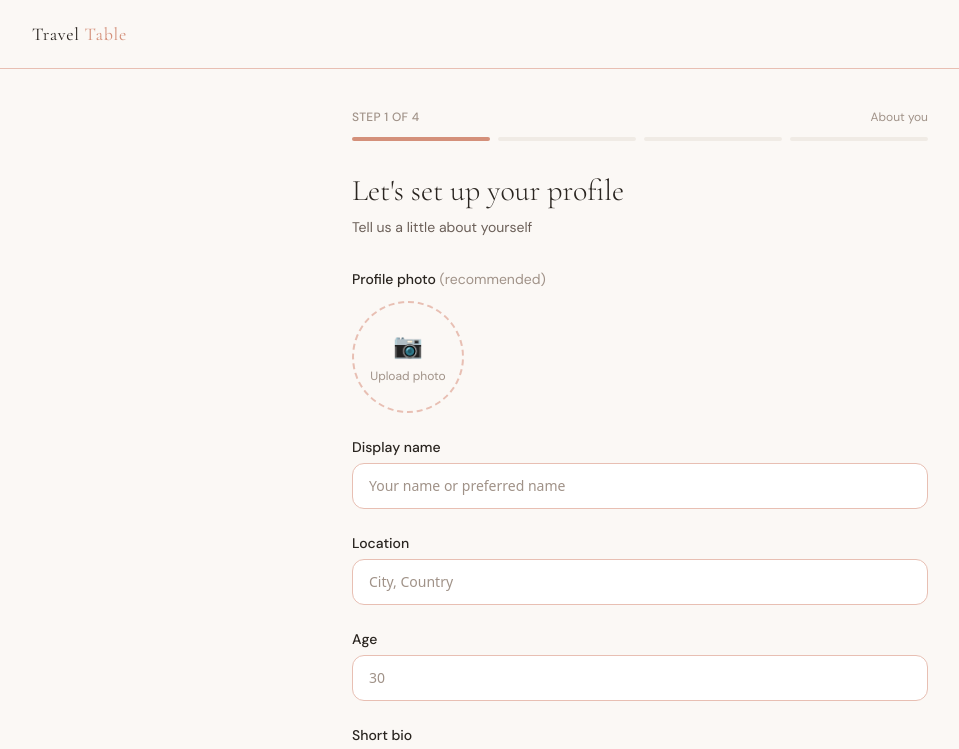
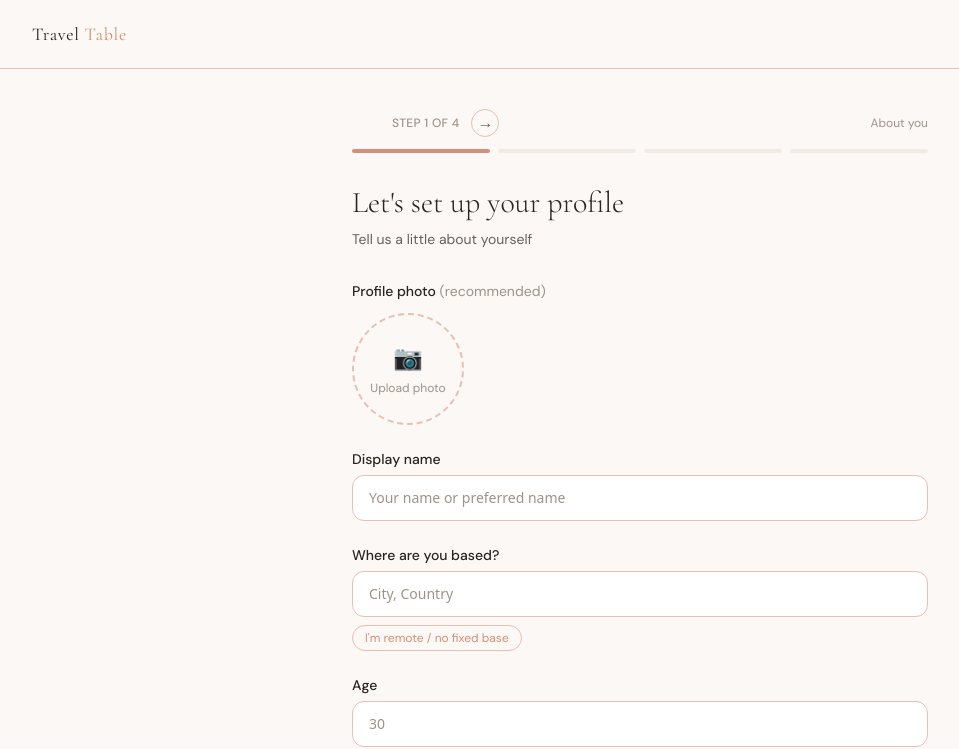
Before and after one commit to colinbovet-star/travel-table, a Next.js app: page /onboarding/step-1 in a window 1280 px wide. Shown: the top 749 px of the page, without its empty margins (0-959 px from the left). Built offline with nearby package versions, Linux system fonts and the light colour scheme; no server answers.

Commit message:
Add step nav arrows, rename location field, and add Remote option
Co-Authored-By: Claude Sonnet 4.6 <noreply@anthropic.com>

```diff
--- a/src/app/onboarding/step-1/page.tsx
+++ b/src/app/onboarding/step-1/page.tsx
@@ -14,7 +14,7 @@ import Button from '@/components/ui/Button'
 
 const schema = z.object({
   display_name: z.string().min(1, 'Display name is required').max(50),
-  location: z.string().min(1, 'Location is required').max(100),
+  location: z.string().min(1, 'Please enter where you are based').max(100),
   age: z.number({ error: 'Please enter your age' }).min(30, { error: 'The Travel Table is for women 30 and over' }).max(99),
   bio: z.string().max(200, 'Bio must be 200 characters or less').optional(),
   languages: z.array(z.string()).optional(),
@@ -38,6 +38,7 @@ export default function Step1Page() {
     control,
     watch,
     setValue,
+    getValues,
     formState: { errors },
   } = useForm<FormData>({
     resolver: zodResolver(schema),
@@ -45,6 +46,7 @@ export default function Step1Page() {
   })
 
   const bio = watch('bio', '')
+  const location = watch('location', '')
 
   // Load saved progress
   useEffect(() => {
@@ -71,6 +73,27 @@ export default function Step1Page() {
     load()
   }, [setValue])
 
+  async function savePartial(destination: string) {
+    const values = getValues()
+    const supabase = createClient()
+    const { data: { user } } = await supabase.auth.getUser()
+    if (!user) { router.push(destination); return }
+
+    await supabase
+      .from('profiles')
+      .update({
+        display_name: values.display_name || null,
+        location: values.location || null,
+        age: values.age || null,
+        bio: values.bio || null,
+        languages: values.languages || [],
+        avatar_url: values.avatar_url || null,
+      })
+      .eq('id', user.id)
+
+    router.push(destination)
+  }
+
   async function onSubmit(data: FormData) {
     setSaving(true)
     const supabase = createClient()
@@ -94,14 +117,18 @@ export default function Step1Page() {
 
   return (
     <div className="flex flex-col gap-8">
-      <StepIndicator currentStep={1} totalSteps={4} />
+      <StepIndicator
+        currentStep={1}
+        totalSteps={4}
+        onNext={() => savePartial('/onboarding/step-2')}
+      />
 
       <div>
         <h1
           className="text-3xl font-light text-[var(--text)] mb-2"
           style={{ fontFamily: 'var(--font-cormorant), "Cormorant Garamond", serif' }}
         >
-          Let's set up your profile
+          Let&apos;s set up your profile
         </h1>
         <p className="text-sm text-[var(--text-mid)]">Tell us a little about yourself</p>
       </div>
@@ -132,12 +159,23 @@ export default function Step1Page() {
           {...register('display_name')}
         />
 
-        <Input
-          label="Location"
-          placeholder="City, Country"
-          error={errors.location?.message}
-          {...register('location')}
-        />
+        <div className="flex flex-col gap-2">
+          <Input
+            label="Where are you based?"
+            placeholder="City, Country"
+            error={errors.location?.message}
+            {...register('location')}
+          />
+          {location !== 'Remote' && (
+            <button
+              type="button"
+              onClick={() => setValue('location', 'Remote', { shouldValidate: true })}
+              className="self-start text-xs text-[var(--pink)] border border-[var(--pink-mid)] rounded-full px-3 py-1 hover:bg-[var(--pink-light)] transition-colors"
+            >
+              I&apos;m remote / no fixed base
+            </button>
+          )}
+        </div>
 
         <Input
           label="Age"
--- a/src/app/onboarding/step-2/page.tsx
+++ b/src/app/onboarding/step-2/page.tsx
@@ -46,6 +46,7 @@ export default function Step2Page() {
     handleSubmit,
     control,
     setValue,
+    getValues,
     formState: { errors },
   } = useForm<FormData>({
     resolver: zodResolver(schema),
@@ -85,6 +86,28 @@ export default function Step2Page() {
     load()
   }, [setValue])
 
+  async function savePartial(destination: string) {
+    const values = getValues()
+    const supabase = createClient()
+    const { data: { user } } = await supabase.auth.getUser()
+    if (!user) { router.push(destination); return }
+
+    await supabase
+      .from('profiles')
+      .update({
+        travel_style_score: values.travel_style_score || null,
+        solo_comfort: values.solo_comfort || null,
+        budget_range: values.budget_range || null,
+        trip_type_tags: values.trip_type_tags || [],
+        looking_for: values.looking_for || [],
+        travel_frequency: values.travel_frequency || null,
+        group_size_pref: values.group_size_pref || null,
+      })
+      .eq('id', user.id)
+
+    router.push(destination)
+  }
+
   async function onSubmit(data: FormData) {
     setSaving(true)
     const supabase = createClient()
@@ -109,7 +132,12 @@ export default function Step2Page() {
 
   return (
     <div className="flex flex-col gap-8">
-      <StepIndicator currentStep={2} totalSteps={4} />
+      <StepIndicator
+        currentStep={2}
+        totalSteps={4}
+        onPrev={() => savePartial('/onboarding/step-1')}
+        onNext={() => savePartial('/onboarding/step-3')}
+      />
 
       <div>
         <h1
--- a/src/app/onboarding/step-3/page.tsx
+++ b/src/app/onboarding/step-3/page.tsx
@@ -46,6 +46,7 @@ export default function Step3Page() {
     control,
     watch,
     setValue,
+    getValues,
     formState: { errors },
   } = useForm<FormData>({
     resolver: zodResolver(schema),
@@ -86,6 +87,27 @@ export default function Step3Page() {
     load()
   }, [setValue])
 
+  async function savePartial(destination: string) {
+    const values = getValues()
+    const supabase = createClient()
+    const { data: { user } } = await supabase.auth.getUser()
+    if (!user) { router.push(destination); return }
+
+    await supabase
+      .from('profiles')
+      .update({
+        dream_regions: values.dream_regions || [],
+        travel_months: values.travel_months || [],
+        upcoming_trip_destination: values.has_upcoming_trip ? values.upcoming_trip_destination || null : null,
+        upcoming_trip_start: values.has_upcoming_trip ? values.upcoming_trip_start || null : null,
+        upcoming_trip_end: values.has_upcoming_trip ? values.upcoming_trip_end || null : null,
+        open_to_buddy: values.open_to_buddy,
+      })
+      .eq('id', user.id)
+
+    router.push(destination)
+  }
+
   async function onSubmit(data: FormData) {
     setSaving(true)
     const supabase = createClient()
@@ -109,7 +131,12 @@ export default function Step3Page() {
 
   return (
     <div className="flex flex-col gap-8">
-      <StepIndicator currentStep={3} totalSteps={4} />
+      <StepIndicator
+        currentStep={3}
+        totalSteps={4}
+        onPrev={() => savePartial('/onboarding/step-2')}
+        onNext={() => savePartial('/onboarding/step-4')}
+      />
 
       <div>
         <h1
--- a/src/app/onboarding/step-4/page.tsx
+++ b/src/app/onboarding/step-4/page.tsx
@@ -101,7 +101,11 @@ export default function Step4Page() {
 
   return (
     <div className="flex flex-col gap-8">
-      <StepIndicator currentStep={4} totalSteps={4} />
+      <StepIndicator
+        currentStep={4}
+        totalSteps={4}
+        onPrev={() => router.push('/onboarding/step-3')}
+      />
 
       <div>
         <h1
--- a/src/components/onboarding/StepIndicator.tsx
+++ b/src/components/onboarding/StepIndicator.tsx
@@ -3,17 +3,39 @@
 interface StepIndicatorProps {
   currentStep: number
   totalSteps: number
+  onPrev?: () => void
+  onNext?: () => void
 }
 
 const stepLabels = ['About you', 'Travel style', 'Travel plans', 'Final step']
 
-export default function StepIndicator({ currentStep, totalSteps }: StepIndicatorProps) {
+export default function StepIndicator({ currentStep, totalSteps, onPrev, onNext }: StepIndicatorProps) {
   return (
     <div className="flex flex-col gap-3">
       <div className="flex items-center justify-between">
-        <span className="text-xs text-[var(--text-light)] font-medium tracking-wide uppercase">
-          Step {currentStep} of {totalSteps}
-        </span>
+        <div className="flex items-center gap-3">
+          <button
+            type="button"
+            onClick={onPrev}
+            disabled={!onPrev}
+            aria-label="Previous step"
+            className="w-7 h-7 flex items-center justify-center rounded-full border border-[var(--pink-mid)] text-[var(--text-mid)] hover:border-[var(--pink)] hover:text-[var(--pink)] transition-colors disabled:opacity-0 disabled:pointer-events-none"
+          >
+            ←
+          </button>
+          <span className="text-xs text-[var(--text-light)] font-medium tracking-wide uppercase">
+            Step {currentStep} of {totalSteps}
+          </span>
+          <button
+            type="button"
+            onClick={onNext}
+            disabled={!onNext}
+            aria-label="Next step"
+            className="w-7 h-7 flex items-center justify-center rounded-full border border-[var(--pink-mid)] text-[var(--text-mid)] hover:border-[var(--pink)] hover:text-[var(--pink)] transition-colors disabled:opacity-0 disabled:pointer-events-none"
+          >
+            →
+          </button>
+        </div>
         <span className="text-xs text-[var(--text-light)]">
           {stepLabels[currentStep - 1]}
         </span>
```
